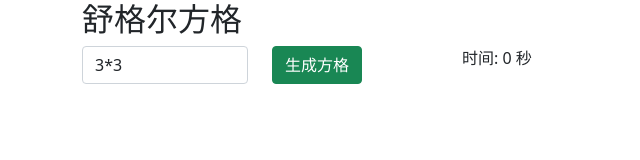
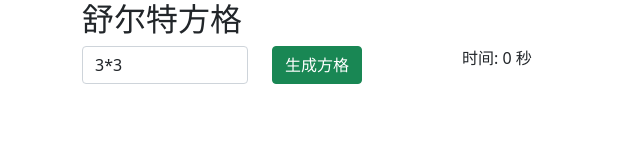
Before and after one commit to hjzheng/schulte_table, a plain HTML site: page index.html in a window 1280 px wide. Shown: the full height of the page, 0-640 px from the left. Drawn offline with nearby package versions, Linux system fonts and the light colour scheme.

Commit message:
舒尔特方格

```diff
--- a/index.html
+++ b/index.html
@@ -24,7 +24,7 @@
   </style>
   <body class="container">
     <div class="row">
-      <h2>舒格尔方格</h2>
+      <h2>舒尔特方格</h2>
     </div>
     <div class="row">
       <div class="col-lg-8 col-md-11 col-sm-11 col-xs-10">
```
